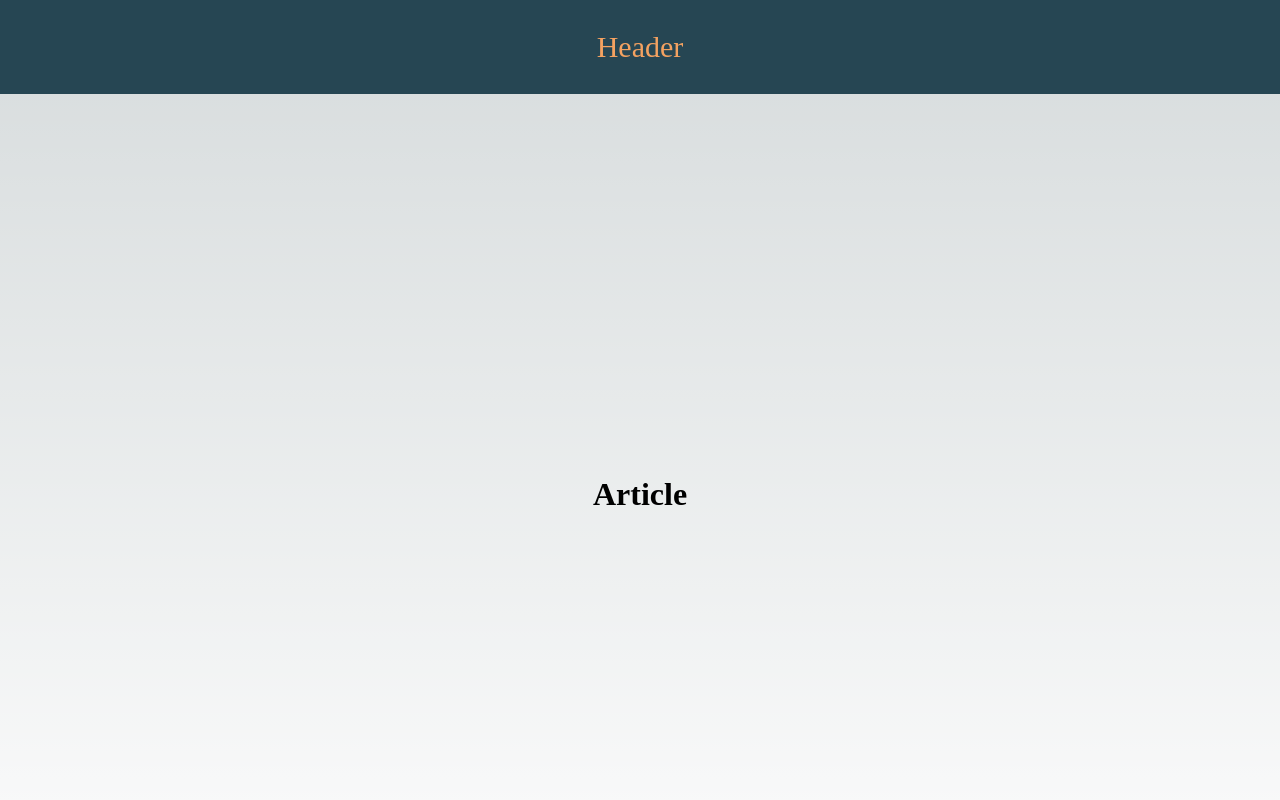
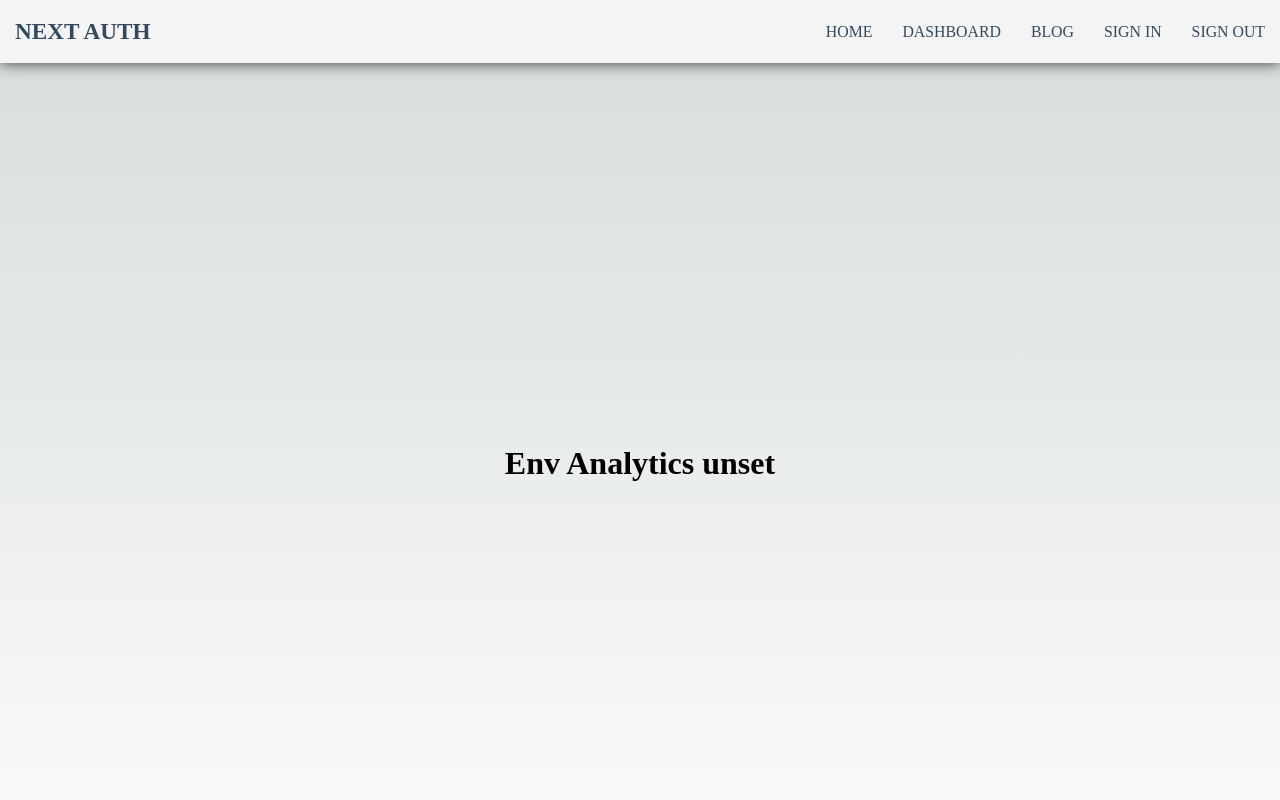
Before and after one commit to duckhai80/roadmap.sh-nextjs-hello-world, a Next.js app: page /blog/1 in a window 1280 px wide. Shown: the top 800 px of the page. Built offline with nearby package versions, Linux system fonts and the light colour scheme; no server answers.

Commit message:
Sign in and sign out in authentication

```diff
--- /dev/null
+++ b/components/Navbar.css
@@ -0,0 +1,63 @@
+ul {
+  margin: 0;
+  padding: 0;
+  list-style: none;
+}
+
+h2,
+h3,
+a {
+  color: #34495e;
+}
+
+a {
+  text-decoration: none;
+}
+
+.logo {
+  margin: 0;
+  font-size: 1.45em;
+}
+
+.main-nav {
+  display: flex;
+  margin-top: 5px;
+}
+
+.logo a,
+.main-nav a {
+  padding: 10px 15px;
+  text-transform: uppercase;
+  text-align: center;
+  display: block;
+}
+
+.main-nav a {
+  color: #34495e;
+  font-size: 0.99em;
+}
+
+.main-nav a:hover {
+  color: #718daa;
+}
+
+.header {
+  display: flex;
+  justify-content: space-between;
+  padding-top: 0.5em;
+  padding-bottom: 0.5em;
+  background-color: #f4f4f4;
+  -webkit-box-shadow: 0px 0px 14px 0px rgba(0, 0, 0, 0.75);
+  -moz-box-shadow: 0px 0px 14px 0px rgba(0, 0, 0, 0.75);
+  box-shadow: 0px 0px 14px 0px rgba(0, 0, 0, 0.75);
+}
+
+.loading {
+  opacity: 0;
+  transition: all 0.2s ease-in;
+}
+
+.loaded {
+  opacity: 1;
+  transition: all 0.2s ease-in;
+}
--- /dev/null
+++ b/components/Navbar.js
@@ -0,0 +1,48 @@
+import Link from "next/link";
+import React from "react";
+import { signIn, signOut } from "next-auth/react";
+
+function Navbar(props) {
+  return (
+    <nav className="header">
+      <h1 className="logo">
+        <a href="#">Next Auth</a>
+      </h1>
+      <ul className="main-nav">
+        <li>
+          <Link href="/">Home</Link>
+        </li>
+        <li>
+          <Link href="/dashboard">Dashboard</Link>
+        </li>
+        <li>
+          <Link href="/blog">Blog</Link>
+        </li>
+        <li>
+          <Link
+            href="/api/auth/signin"
+            onClick={(e) => {
+              e.preventDefault();
+              signIn("github");
+            }}
+          >
+            Sign in
+          </Link>
+        </li>
+        <li>
+          <Link
+            href="/api/auth/signout"
+            onClick={(e) => {
+              e.preventDefault();
+              signOut();
+            }}
+          >
+            Sign out
+          </Link>
+        </li>
+      </ul>
+    </nav>
+  );
+}
+
+export default Navbar;
--- a/next.config.mjs
+++ b/next.config.mjs
@@ -1,6 +1,15 @@
 /** @type {import('next').NextConfig} */
 const nextConfig = {
   reactStrictMode: true,
+  redirects: async () => {
+    return [
+      {
+        source: "/about",
+        destination: "/",
+        permanent: true,
+      },
+    ];
+  },
 };
 
 export default nextConfig;
--- a/package.json
+++ b/package.json
@@ -14,6 +14,7 @@
     "bootstrap": "^5.3.3",
     "json-server": "^1.0.0-alpha.23",
     "next": "14.1.1",
+    "next-auth": "^4.24.7",
     "react": "^18",
     "react-dom": "^18",
     "sass": "^1.72.0",
--- a/pages/_app.js
+++ b/pages/_app.js
@@ -1,9 +1,11 @@
 import Footer from "@/layout/Footer";
 import Header from "@/layout/Header";
+import Head from "next/head";
+import { ThemeProvider } from "styled-components";
 import "styles/globals.css";
 import "styles/layout.css";
-import Head from "next/head";
-import { ThemeProvider } from "styled-components";
+import "@/components/Navbar.css";
+import Navbar from "../components/Navbar";
 // import "bootstrap/dist/css/bootstrap.min.css";
 
 const theme = {
@@ -23,8 +25,9 @@ export default function App({ Component, pageProps }) {
         <title>Khai Truong learn Nextjs</title>
         <meta name="description" content="Nice Try" />
       </Head>
-      <Header />
+      {/* <Header /> */}
       <ThemeProvider theme={theme}>
+        <Navbar />
         <Component {...pageProps} />
       </ThemeProvider>
       <Footer />
--- a/pages/blog/[blogId].js
+++ b/pages/blog/[blogId].js
@@ -7,7 +7,10 @@ function Blog({ title, description }) {
         <title>{title}</title>
         <meta name="description" content={description} />
       </Head>
-      <h1 className="content">Article</h1>
+
+      <h1 className="content">
+        Env Analytics {process.env.NEXT_PUBLIC_ANALYTICS_ID}
+      </h1>
     </>
   );
 }
@@ -22,6 +25,13 @@ export async function getStaticPaths() {
 }
 
 export async function getStaticProps() {
+  const user = process.env.DB_USER;
+  const password = process.env.DB_PASSWORD;
+
+  console.log(
+    `Connecting to database with username ${user} and password ${password}`
+  );
+
   return {
     props: {
       title: "Article title",
```
Also changed, not shown: pages/api/auth/[...nextauth].js (added, +11 -0 lines), 1 other file (tests, documents, lock files or other folders).
